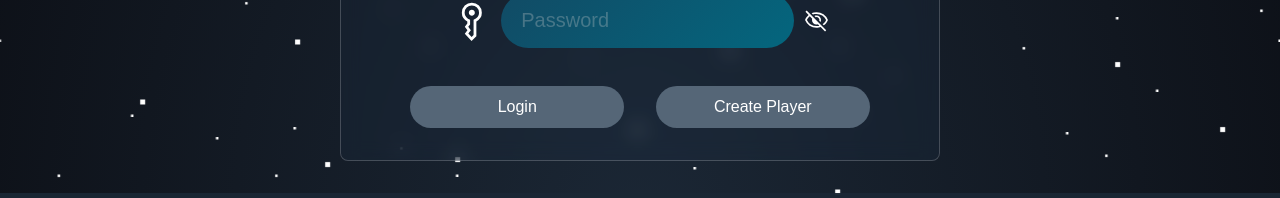
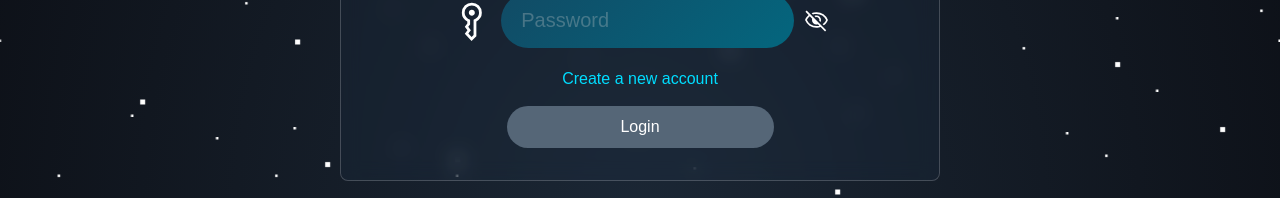
Before and after one commit to bolasson/startup, a React (Vite) app: page / in a window 1280 px wide. Shown: the part 568-766 px from the top of the page. Built offline with nearby package versions, Linux system fonts and the light colour scheme.

Commit message:
Updated login page to use promises

```diff
--- a/src/customContext/gameContext.jsx
+++ b/src/customContext/gameContext.jsx
@@ -58,14 +58,14 @@ export function GameProvider({ children }) {
         return highestUserID + 1;
     }
 
-    function createUser(username, password, name = '') {
+    function createUser(username, password, name) {
         return new Promise((resolve) => {
 
             if (users.some((u) => u.username === username)) {
                 resolve({ error: "Username is already taken" });
             }
 
-            const validationError = validateCredentials(username, password);
+            const validationError = validateCredentials(username, password, name);
 
             if (validationError) {
                 resolve({ error: validationError });
@@ -254,20 +254,29 @@ export function useGame() {
     return useContext(GameContext);
 }
 
-function validateCredentials(username, password) {
+function validateCredentials(username, password, name) {
+
     if (!username) {
         return "A username is required.";
     }
+
     if (!password) {
         return "A password is required.";
     }
+
+    if (!name) {
+        return "Your name is required.";
+    }
+
     const usernameRegex = /^[a-zA-Z0-9._ ]+$/;
     if (!usernameRegex.test(username)) {
         return "Username may only contain numbers, letters, periods, spaces, and/or underscores.";
     }
+
     const passwordRegex = /^(?=.*[a-z])(?=.*[A-Z])(?=.*\d)(?=.*[@$!%*?&])[A-Za-z\d@$!%*?&]{8,}$/;
     if (!passwordRegex.test(password)) {
         return "Password must be at least 8 characters long, and contain at least one uppercase letter, one lowercase letter, one number, and one special character.";
     }
+
     return null;
 }
--- a/src/login/login.jsx
+++ b/src/login/login.jsx
@@ -4,34 +4,49 @@ import { useNavigate } from "react-router-dom";
 import "../styles.css";
 
 export default function Login() {
-
     const navigate = useNavigate();
+    const { loginUser, createUser } = useGame();
     const [username, setUsername] = useState('');
     const [password, setPassword] = useState('');
+    const [name, setName] = useState('');
     const [showPassword, setShowPassword] = useState(false);
-    const { login, loginError } = useGame();
+    const [showCreateAccount, setShowCreateAccount] = useState(false);
+    const [error, setError] = useState(null);
 
-    const handleSubmit = (e) => {
+    const handleLogin = (e) => {
         e.preventDefault();
-        login(username, password).then((success) => {
-            if (success) {
+        loginUser(username, password).then((result) => {
+            if (result.success) {
                 navigate('/home');
+            } else if (result.error) {
+                setError(result.error);
+            }
+        });
+    };
+
+    const handleCreateAccount = (e) => {
+        e.preventDefault();
+        createUser(username, password, name).then((result) => {
+            if (result.success) {
+                navigate('/home');
+            } else if (result.error) {
+                setError(result.error);
             }
         });
     };
 
     return (
         <main>
-            <form className="transparent-form" onSubmit={handleSubmit}>
-                <h1>Login</h1>
+            <form className="transparent-form">
+                <h1>{showCreateAccount ? 'Create Account' : 'Login'}</h1>
                 <div className="form-field">
                     <img src="/user.svg" />
-                    <input type="text" value={username} onChange={(e) => setUsername(e.target.value)} placeholder="Username" autoComplete="name"/>
+                    <input type="text" value={username} onChange={(e) => setUsername(e.target.value)} placeholder="Username" autoComplete="username" />
                     <div style={{ width: '25px' }}></div>
                 </div>
                 <div className="form-field">
                     <img src="/key.svg" />
-                    <input type={showPassword ? "text" : "password"} value={password} onChange={(e) => setPassword(e.target.value)} placeholder="Password" autoComplete="current-password"/>
+                    <input type={showPassword ? "text" : "password"} value={password} onChange={(e) => setPassword(e.target.value)} placeholder="Password" autoComplete="current-password" />
                     <img
                         src={showPassword ? "/show.svg" : "/hide.svg"}
                         width="25"
@@ -40,13 +55,23 @@ export default function Login() {
                         style={{ cursor: "pointer" }}
                     />
                 </div>
+                {showCreateAccount &&
+                    <div className="form-field">
+                        <img src="/name.svg" />
+                        <input type="text" value={name} onChange={(e) => setName(e.target.value)} placeholder="Display name" autoComplete="name" />
+                        <div style={{ width: '25px' }}></div>
+                    </div>
+                }
+                <br />
+                <a onClick={() => setShowCreateAccount(!showCreateAccount)} style={{ cursor: "pointer", alignContent: 'center' }}>{showCreateAccount ? 'Back to login' : 'Create a new account'}</a>
                 <br />
                 <div className="button-container">
-                    <button type="submit">Login</button>
-                    <button type="submit">Create Player</button>
+                    {showCreateAccount ?
+                        <button type="submit" onClick={handleCreateAccount}>Create Account</button> :
+                        <button type="submit" onClick={handleLogin}>Login</button>}
                 </div>
             </form>
-            {loginError && <p className="error">{loginError}</p>}
+            {error && <p className="error">{error}</p>}
         </main>
     );
 }
--- a/src/styles.css
+++ b/src/styles.css
@@ -334,7 +334,7 @@ input[type="number"] {
 .user-submission,
 .submit-vote {
     background: #556677;
-    width: 40%;
+    width: 50%;
     font-size: 1rem;
     color: #fff;
     border: none;
@@ -342,7 +342,7 @@ input[type="number"] {
     border-radius: 9999rem;
     padding: 0.75rem 1rem;
     cursor: pointer;
-    margin-top: 1rem;
+    /* margin-top: 1rem; */
 }
 
 .submit-vote {
```
Also changed, not shown: public/name.svg (added).
